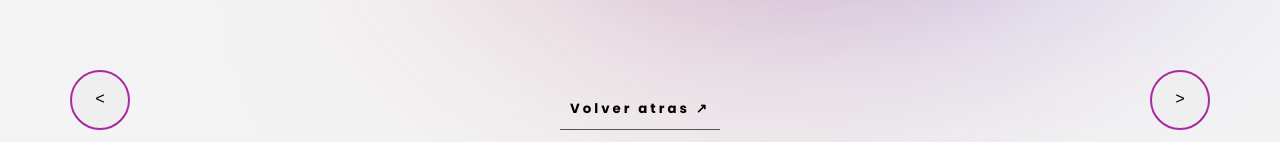
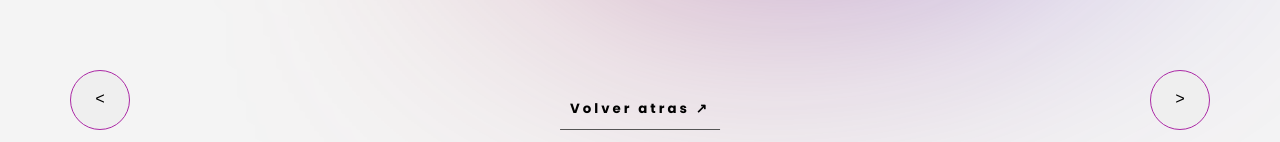
Before and after one commit to Francisco46126/Nebulux, a plain HTML site: page index.html in a window 1280 px wide. Shown: the part 655-797 px from the top of the page. Drawn offline with Linux system fonts and the light colour scheme.

Commit message:
Update style.css

```diff
--- a/style.css
+++ b/style.css
@@ -348,7 +348,7 @@ header nav a{
     height: 60px;
     border-radius: 50%;
     font-family: monospace;
-    border: 2px solid #aa28a4;
+    border: 1px solid #aa28a4;
     font-size: large;
     bottom: 20%;
     left: 10%;
```
